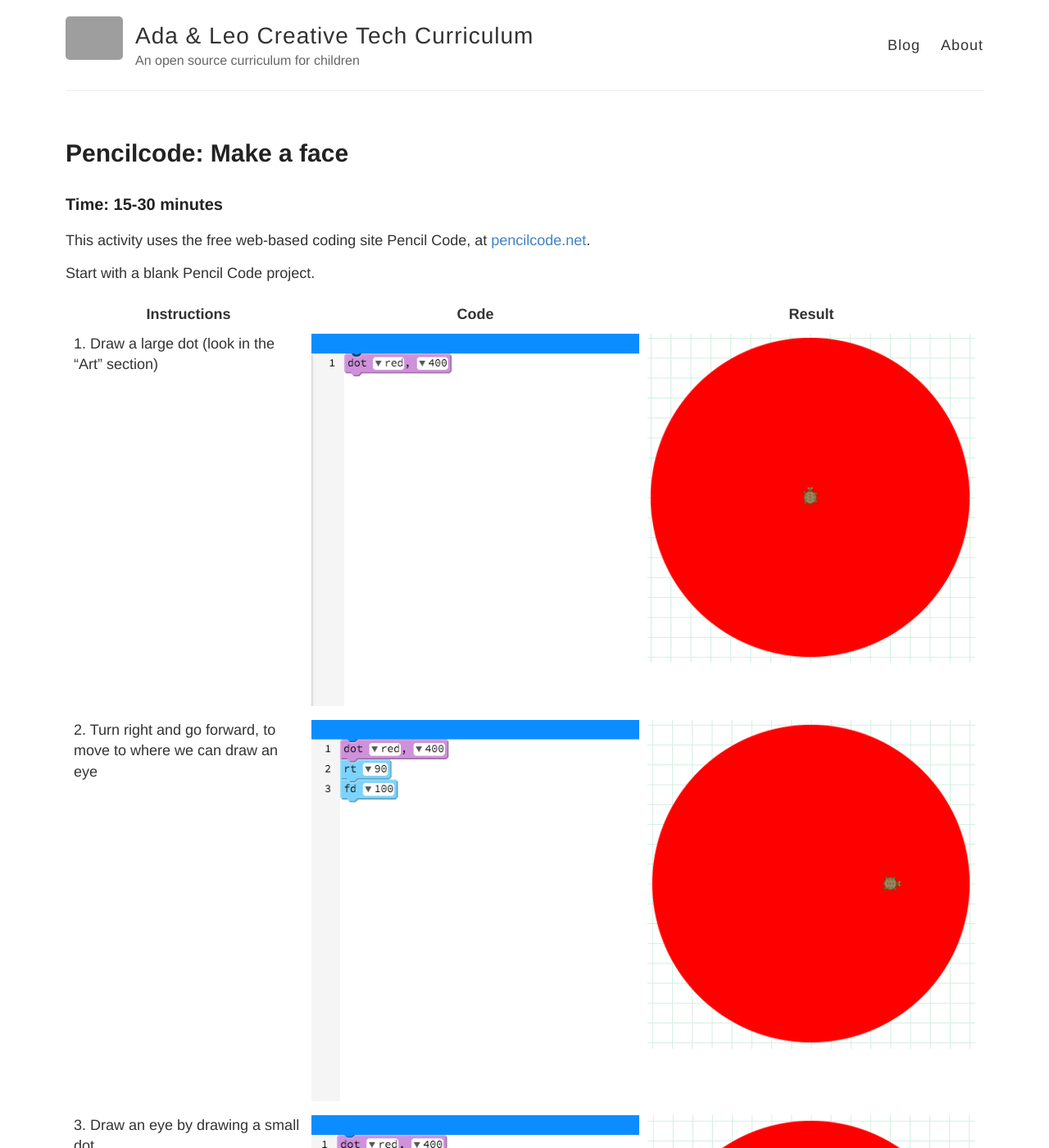
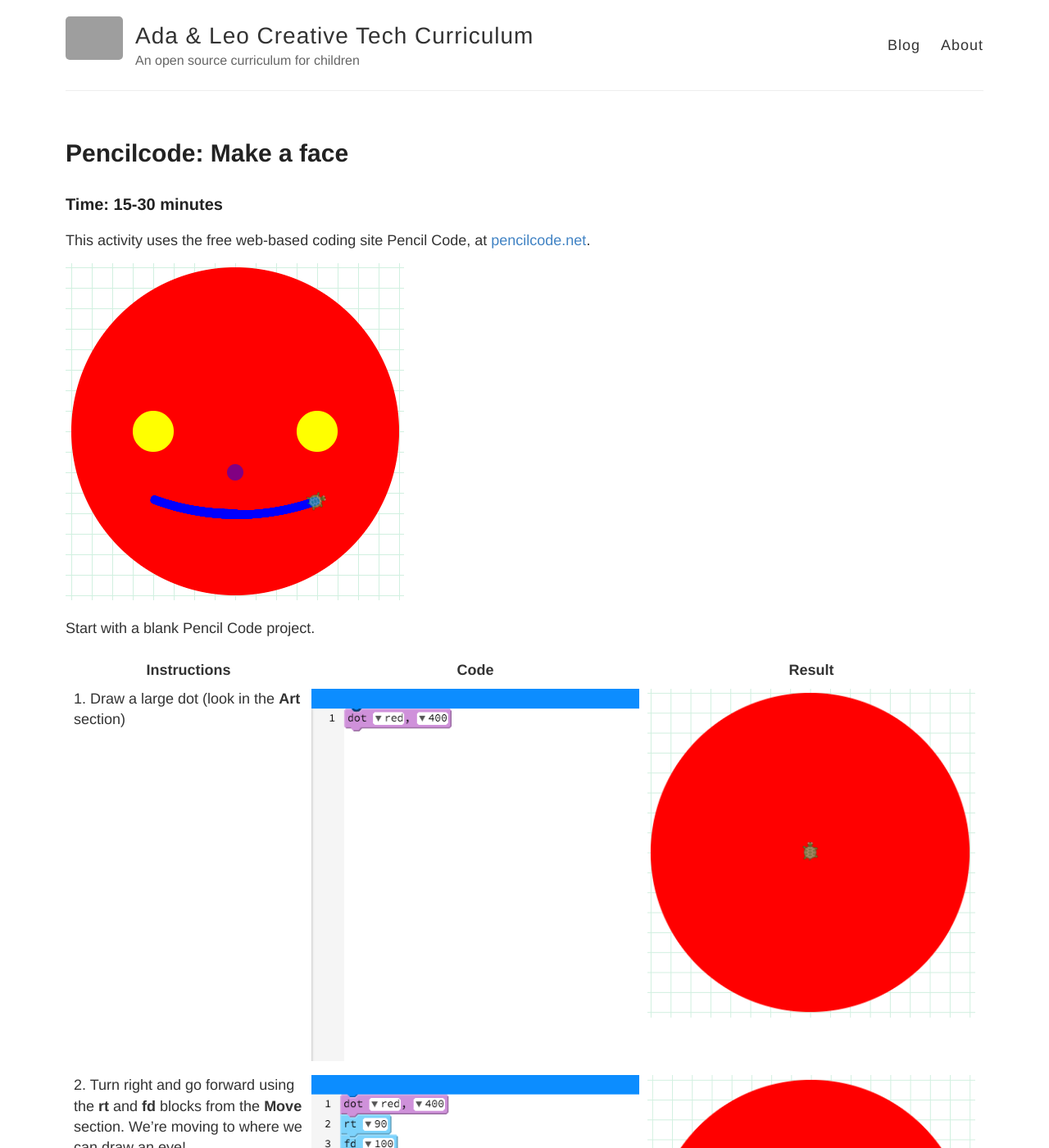
Before and after one commit to benjiwheeler/ada_and_leo_curriculum, a Jekyll site: the page built from _pages/pencilcode-face.md, in a window 1280 px wide and 1400 px high. Shown: the whole window at 82% size. Built offline with Jekyll 4.4.1, drawn with Linux system fonts in a browser that asks for light colours; grey boxes are pictures that could not be loaded.

Commit message:
smile image at start

```diff
--- a/_pages/pencilcode-face.md
+++ b/_pages/pencilcode-face.md
@@ -8,12 +8,14 @@ title:  "Pencilcode: Make a face"
 
 This activity uses the free web-based coding site Pencil Code, at [pencilcode.net](pencilcode.net).
 
+![Step 1]({{ site.github.url }}/images/pencilcode/face/try_smile_result.png)
+
 Start with a blank Pencil Code project.
 
 | **Instructions** | **Code** | **Result** |
 | ------------------ | ----------- | ------------ |
-| 1. Draw a large dot (look in the "Art" section) | ![Step 1]({{ site.github.url }}/images/pencilcode/face/step_dot_code.png) | ![Step 1]({{ site.github.url }}/images/pencilcode/face/step_dot_result.png) |
-| 2. Turn right and go forward, to move to where we can draw an eye | ![Step 2]({{ site.github.url }}/images/pencilcode/face/step_enter_dot_code.png) | ![Step 2]({{ site.github.url }}/images/pencilcode/face/step_enter_dot_result.png) |
+| 1. Draw a large dot (look in the **Art** section) | ![Step 1]({{ site.github.url }}/images/pencilcode/face/step_dot_code.png) | ![Step 1]({{ site.github.url }}/images/pencilcode/face/step_dot_result.png) |
+| 2. Turn right and go forward using the **rt** and **fd** blocks from the **Move** section. We're  moving to where we can draw an eye! | ![Step 2]({{ site.github.url }}/images/pencilcode/face/step_enter_dot_code.png) | ![Step 2]({{ site.github.url }}/images/pencilcode/face/step_enter_dot_result.png) |
 | 3. Draw an eye by drawing a small dot | ![Step 3]({{ site.github.url }}/images/pencilcode/face/step_eye_code.png) | ![Step 3]({{ site.github.url }}/images/pencilcode/face/step_eye_result.png) |
 | 4. Turn all the way around (180 degrees) so you're pointed back where you came from, take a big step forward, and draw the other eye | ![Step 4]({{ site.github.url }}/images/pencilcode/face/step_eye_2_code.png) | ![Step 4]({{ site.github.url }}/images/pencilcode/face/step_eye_2_result.png) |
 | 5. Turn all the way around again, and step forward into the middle of the large circle | ![Step 5]({{ site.github.url }}/images/pencilcode/face/step_after_eyes_code.png) | ![Step 5]({{ site.github.url }}/images/pencilcode/face/step_after_eyes_result.png) |
```
Also changed, not shown: images/pencilcode/face/try_smile_result.png (added), images/pencilcode/face/try_speed_code.png.
